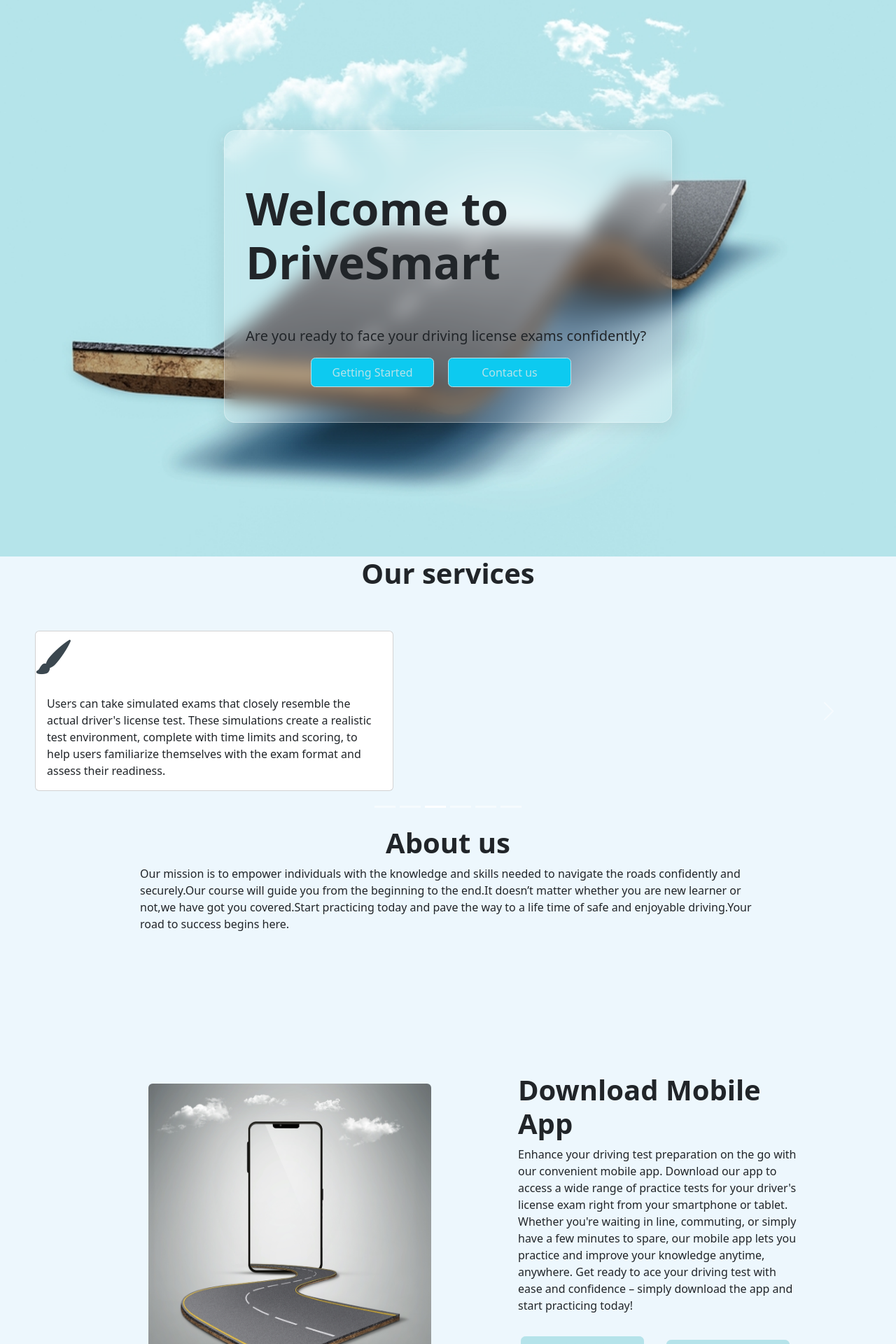
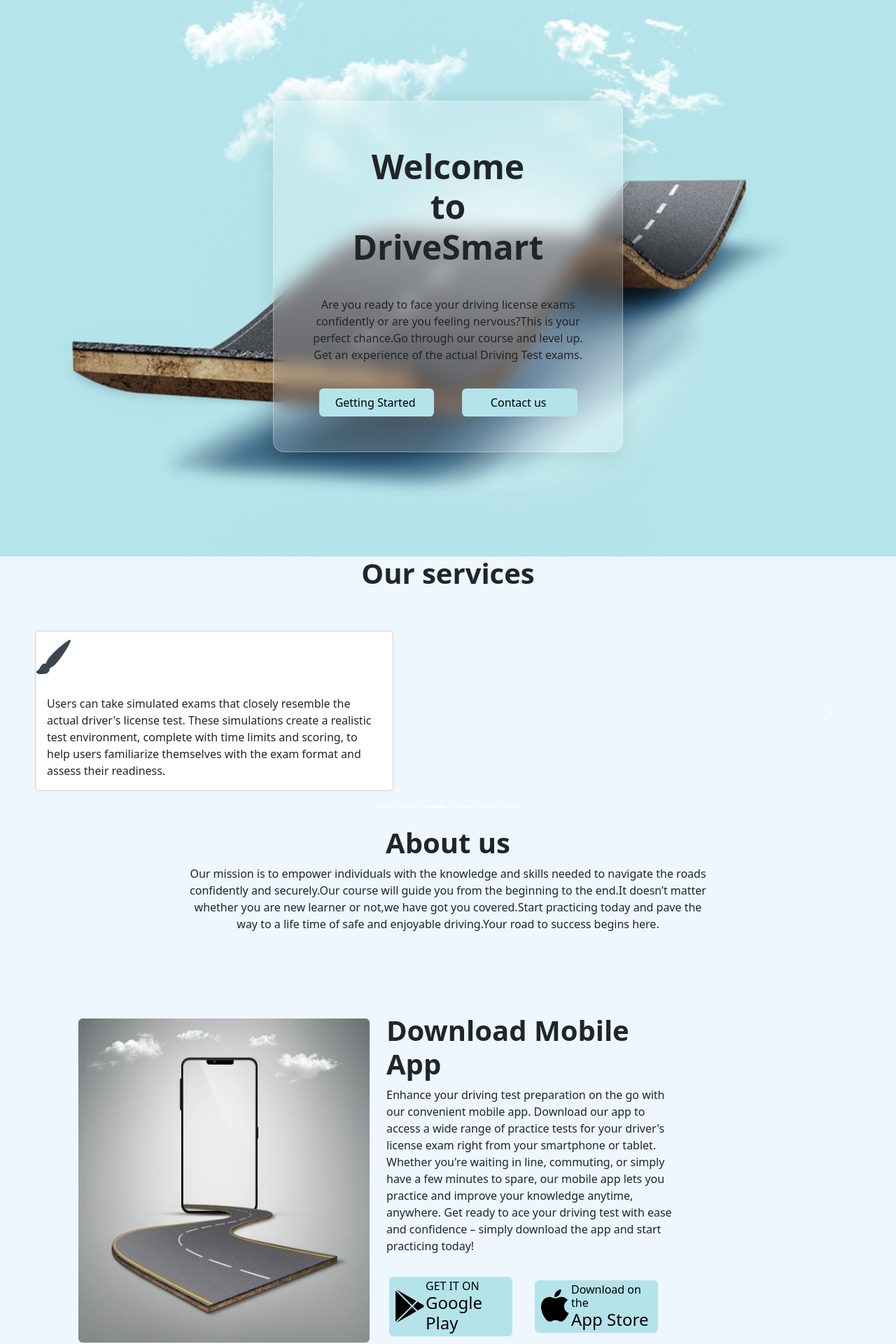
Before and after one commit to Luxshan2000/drivers-license-test-application, a React (Create React App) app in the folder webapp/: page / in a window 1280 px wide. Shown: the part 61-1981 px from the top of the page at 70% size. Built offline with nearby package versions, Linux system fonts and the light colour scheme.

Commit message:
small changes in homepage

```diff
--- a/webapp/src/assets/CSS/homePageStyle.css
+++ b/webapp/src/assets/CSS/homePageStyle.css
@@ -94,3 +94,14 @@ backdrop-filter: blur(12.9px);
 -webkit-backdrop-filter: blur(12.9px);
 border: 1px solid rgba(255, 255, 255, 0.3);
 }
+
+.task-button{
+    background-color: #B5E3EA;
+    border: none;
+    color: black;
+
+}
+.task-button:hover{
+    background-color: #3B474F;
+    color: white;
+}
--- a/webapp/src/assets/CSS/signUp.css
+++ b/webapp/src/assets/CSS/signUp.css
@@ -6,7 +6,15 @@
     font-size: small;
     text-align: left;
 }
+.link-button{
+    background-color:none;
+}
+.link-button:hover{
+    background-color: none;
+    color: #3B474F;
+}
 .task-button{
+    width : 100%;
     background-color: #B5E3EA;
     border: none;
     color: black;
@@ -36,3 +44,7 @@
     border: 1px solid rgba(255, 255, 255, 0.3);
     padding: 30px;
 }
+
+a{
+    color: #000;
+}
--- a/webapp/src/components/AboutUsComponent.js
+++ b/webapp/src/components/AboutUsComponent.js
@@ -2,9 +2,9 @@ import React from "react";
 
 export default function About(){
     return(
-        <div>
+        <div className='container-fluid'>
             <h1 style={{textAlign:"center",fontWeight:"bold"}}>About us</h1>
-            <p style={{marginLeft:200,marginRight:200}}>
+            <p style={{marginLeft:'20%',marginRight:'20%',textAlign:'center'}}>
                 {`Our mission is to empower individuals with the knowledge and skills needed to navigate the roads
  confidently and securely.Our course will guide you from the beginning to the end.It doesn’t matter whether
  you are new learner or not,we have got you covered.Start practicing today and pave the way to a life time
--- a/webapp/src/components/DownloadComponent.js
+++ b/webapp/src/components/DownloadComponent.js
@@ -2,12 +2,13 @@ import React from 'react'
 import GooglePlayStore from '../assets/images/googleplaystore.svg'
 import AppStore from '../assets/images/appstore.svg'
 import DownloadSection from '../assets/images/DownloadSection.jpeg'
+import Button from 'react-bootstrap/Button';
 function DownloadComponent() {
     return (
         <div className='container-fluid'>
 
             <div  style={{width:'100%',height:'60%',padding : 100,alignItems:"center"}} className='row'>
-                <div style={{margin : 100}} className='col'>
+                <div  className='col-12 col-md-6 col-lg-5'>
                     <img
                         className='rounded float start'
                         src={DownloadSection}
@@ -17,7 +18,7 @@ function DownloadComponent() {
                 </div>
 
 
-                <div  className='col'>
+                <div  className='col-12 col-md-6 col-lg-5'>
                     <div className='justfiy-content-start'>
                         <h1 className=' text-start' style={{fontWeight:'bold'}}>Download Mobile App</h1>
                         <p className=' text-start'>{`Enhance your driving test preparation on the go with our convenient mobile app. Download our app to access a wide range of practice tests for your driver's license exam right from your smartphone or tablet. Whether you're waiting in line, commuting, or simply have a few minutes to spare, our mobile app lets you practice and improve your knowledge anytime, anywhere.
@@ -26,7 +27,7 @@ function DownloadComponent() {
 
                     <div  className='justfiy-content-start row align-items-center'>
 
-                    <button type="button" style={{backgroundColor : '#B5E3EA'}} className="btn btn-light col-auto m-3 p-1">
+                    <Button  className="col-auto m-3 p-1" style={{backgroundColor:'#B5E3EA',border:'none'}}>
                     <div className=' row ' >
                                 <div className='col-3 align-self-center'>
                                     <img height={50} src={GooglePlayStore} alt='Google Play Store Icon' />
@@ -36,8 +37,8 @@ function DownloadComponent() {
                                     <h4 style={{ margin: 0, padding: 0, textAlign: 'left' }}>Google Play</h4>
                                 </div>
                             </div>
-                    </button>
-                    <button type="button" style={{backgroundColor : '#B5E3EA'}} className='btn btn-light col-auto m-3 p-1'>
+                    </Button>
+                    <Button  className="col-auto m-3 p-1" style={{backgroundColor:'#B5E3EA',border:'none'}}>
                     <div className=' row' >
                                 <div className='col-3 align-self-center '>
                                     <img height={50} src={AppStore} alt='Google Play Store Icon' />
@@ -47,7 +48,7 @@ function DownloadComponent() {
                                     <h4 style={{ margin: 0, padding: 0, textAlign: 'left' }}>App Store</h4>
                                 </div>
                             </div>
-                    </button>
+                    </Button>
 
 
                     </div>
--- a/webapp/src/components/HeroSectionComponent.js
+++ b/webapp/src/components/HeroSectionComponent.js
@@ -5,35 +5,47 @@ import Button from 'react-bootstrap/Button';
 
 function HeroSection() {
     return (
-        <div className='hero-image' style={{ height: '100vh',display:'flex',justifyContent:"center",alignItems:"center" }}>
+        <div className='container-fluid hero-image' style={{ height: '100vh', display: 'flex', justifyContent: "center", alignItems: "center" }}>
             {/* <img className='image img-fluid' src={HeroSectionImage} alt='background' /> */}
-            <div className='blurEffect' style={{width : '50%',display:"flex",flexDirection:"column"}}>
-                <h1 className='header' style={{ height: '30vh', alignItems: 'center', display: 'flex', justifyContent: 'center', fontWeight: "bolder", fontSize: 64 }}>
-                    <div>
+            <div className='row blurEffect' style={{ width: '500px', display: "flex", flexDirection: "column", alignItems: 'center', justifyContent: 'center' }}>
+                {/* <h1 className='header' style={{ height: '30vh', alignItems: 'center', display: 'flex', justifyContent: 'center', fontWeight:'bold', fontSize: '3em',textAlign:'center' }}>
+                Welcome to DriveSmart
+                    <div className='col-12 col-md-6 col-lg-5'>
                         Welcome to DriveSmart
                     </div>
-                </h1>
-                <p style={{ fontSize: 20 }}>
-                    <div>
-                        Are you ready to face your driving license exams confidently?
+                </h1> */}
+                <div className='col-12 col-md-6 col-lg-5'>
+                    <h1 className='header' style={{ height: '30vh', alignItems: 'center', display: 'flex', justifyContent: 'center', fontWeight: 'bold', fontSize: '3em', textAlign: 'center' }} >
+                        Welcome to DriveSmart
+                    </h1>
+                </div>
+                <div>
+                    <p style={{ fontSize: '1em', textAlign: 'center' }}>
+                        Are you ready to face your driving license exams confidently or are you feeling nervous?This is your  perfect chance.Go through our course and level up.
+                        Get an experience of the actual Driving Test exams.
+
+                    </p>
+                </div>
+
+                <div className='row' style={{ display: "flex", flexDirection: "row", justifyContent: "center" }}>
+                    <div className='col-12 col-md-6 col-lg-5 m-3 p-1'>
+                        <Button className='task-button'>Getting Started</Button>
                     </div>
-                </p>
-                <div style={{display:"flex",flexDirection:"row",justifyContent:"center"}}>
-                    <div style={{marginRight:20,marginBottom:20}}>
-                    <Button variant="info">Getting Started</Button>
+
+
+                    <div className='col-12 col-md-6 col-lg-5 m-3 p-1'>
+                        <Button className='task-button'>Contact us</Button>
                     </div>
-                    <div style={{marginRight:20}}>
-                    <Button variant="info">Contact us</Button>
-                    </div>
+
+
+
 
                 </div>
             </div>
 
 
         </div>
-        // <div class="hero-image">
-        //
-        // </div>
+
     )
 }
 
--- a/webapp/src/components/NarbarComponent.js
+++ b/webapp/src/components/NarbarComponent.js
@@ -17,7 +17,7 @@ function NarbarComponent() {
             <Nav.Link href="#about us">About us</Nav.Link>
             <Nav.Link href="/#contact us">Contact us</Nav.Link>
             <Nav.Link href="/signUp">Sign up</Nav.Link>
-            <Nav.Link href="#login">Login</Nav.Link>
+            <Nav.Link href="/login">Login</Nav.Link>
           </Nav>
         </Navbar.Collapse>
       </Container>
--- a/webapp/src/components/ResetPassword.js
+++ b/webapp/src/components/ResetPassword.js
@@ -4,8 +4,15 @@ import Form from 'react-bootstrap/Form';
 import '../assets/CSS/signUp.css'
 import Button from 'react-bootstrap/Button';
 import Col from "react-bootstrap/esm/Col";
+import PasswordUpdated from "./UpdateSuccessful";
 
 export default function ResetPassword() {
+    const handlePasswordUpdate = () => {
+        return(
+            <PasswordUpdated/>
+        )
+
+    }
     return (
         <div className="container-fluid" style={{ display: 'flex', justifyContent: 'center', alignItems: 'center', height: '100vh' }}>
             <div className="blurEffect" style={{ width: '500px' }}>
@@ -31,7 +38,7 @@ export default function ResetPassword() {
                     </FloatingLabel>
                 </>
                 <div style={{ display: 'flex', flexDirection: 'column' }}>
-                    <Button className="mb-3 task-button">Reset password</Button>
+                    <Button className="mb-3 task-button" onClick={() => handlePasswordUpdate()} >Reset password</Button>
                 </div>
 
 
--- a/webapp/src/views/Login.js
+++ b/webapp/src/views/Login.js
@@ -4,12 +4,13 @@ import Form from 'react-bootstrap/Form';
 import '../assets/CSS/signUp.css'
 import Button from 'react-bootstrap/Button';
 import Col from "react-bootstrap/esm/Col";
+import PasswordVerify from "../components/PasswordVerify";
 
 export default function Login() {
     return (
         <div className="container-fluid" style={{ display: 'flex', justifyContent: 'center', alignItems: 'center', height: '100vh' }}>
             <div className="blurEffect" style={{ width: '500px' }}>
-                <h1 className="mb-4">LOGIN</h1>
+                <h1 className="mb-4" style={{textAlign:'center'}}>LOGIN</h1>
                 <>
 
                     <FloatingLabel
@@ -68,8 +69,8 @@ export default function Login() {
 
 
 
-                    <p className="mb-3" style={{ fontSize: '12', fontWeight: 'lighter' }}>
-                        If you haven't registered yet? <a href='#'><span>Register now</span></a>
+                    <p className="mb-3" style={{ fontSize: '12', fontWeight: 'lighter',textAlign:'center'}}>
+                        If you haven't registered yet? <a href='/signUp'><span>Register now</span></a>
                     </p>
                 </div>
 
```
Also changed, not shown: webapp/src/views/SignUp.js (+4 -6 lines).
